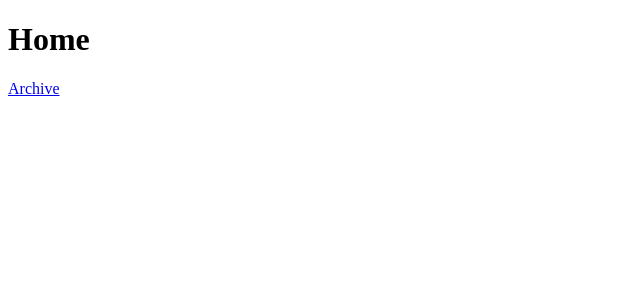
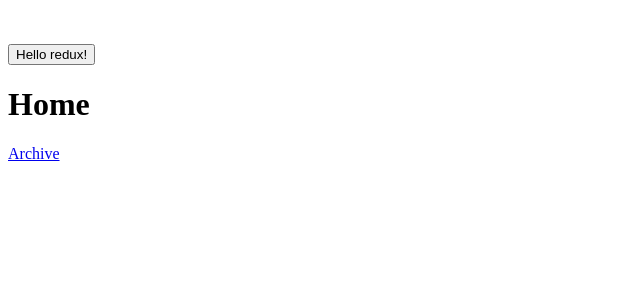
Before and after one commit to CodeVaDOs/final-fs11, a React (Create React App) app in the folder client/: page / in a window 1280 px wide. Shown: the top 300 px of the page, without its empty margins (0-640 px from the left). Built offline with nearby package versions, Linux system fonts and the light colour scheme.

Commit message:
initial redux

```diff
--- a/client/src/component/App.js
+++ b/client/src/component/App.js
@@ -1,10 +1,19 @@
 import React from 'react';
 import {renderRoutes} from 'react-router-config'
+import {connect} from 'react-redux'
+import {setHello} from '../redux/actions'
 
-const App = ({route}) => {
+const App = ({route, hello, setHello}) => {
     return (
         <div>
-            {renderRoutes(route.routes)}
+            <br/>
+            {hello}
+            <br/>
+            <button type="button" onClick={() => setHello('HELLO')}>Hello redux!</button>
+            <br/>
+            <div>
+                {renderRoutes(route.routes)}
+            </div>
         </div>
     );
 }
@@ -12,4 +21,9 @@ App.defaultProps = {
     route: null
 };
 
-export default App;
+const mapStateToProps = state => ({
+    hello: state.hello
+})
+const mapDispatchToProps = {setHello}
+
+export default connect(mapStateToProps, mapDispatchToProps)(App);
--- a/client/src/index.js
+++ b/client/src/index.js
@@ -3,12 +3,16 @@ import ReactDOM from 'react-dom';
 import {BrowserRouter} from 'react-router-dom'
 import {renderRoutes} from 'react-router-config'
 import Routes from "./Routes";
+import {Provider} from 'react-redux'
+import {store} from './redux'
 
 ReactDOM.render(
-    <BrowserRouter>
-        <div>
-            {renderRoutes(Routes)}
-        </div>
-    </BrowserRouter>,
+    <Provider store={store}>
+        <BrowserRouter>
+            <div>
+                {renderRoutes(Routes)}
+            </div>
+        </BrowserRouter>
+    </Provider>,
     document.getElementById('root')
 );
--- /dev/null
+++ b/client/src/redux/actions.js
@@ -0,0 +1,6 @@
+import {SET_HELLO} from "./types";
+
+export const setHello = payload =>({
+    type : SET_HELLO,
+    payload
+})
--- /dev/null
+++ b/client/src/redux/index.js
@@ -0,0 +1,16 @@
+import {createStore, applyMiddleware, compose} from "redux";
+import thunk from "redux-thunk";
+
+import reducers from "./reducers";
+
+const middleware = [thunk]
+const composeEnhancers = typeof window !== 'undefined'
+    ? window.__REDUX_DEVTOOLS_EXTENSION_COMPOSE__
+    : compose;
+
+const store = createStore(
+    reducers,
+    undefined,
+    composeEnhancers(applyMiddleware(...middleware))
+)
+export {store}
--- /dev/null
+++ b/client/src/redux/reducers/hello.js
@@ -0,0 +1,13 @@
+import {SET_HELLO} from "../types";
+
+const initialState = '';
+
+// eslint-disable-next-line import/no-anonymous-default-export
+export default (state = initialState, action) => {
+    switch (action.type) {
+        case SET_HELLO:
+            return action.payload;
+        default:
+            return state;
+    }
+}
--- /dev/null
+++ b/client/src/redux/reducers/index.js
@@ -0,0 +1,8 @@
+import {combineReducers} from 'redux'
+
+import hello from './hello'
+
+
+export default combineReducers({
+    hello
+})
--- /dev/null
+++ b/client/src/redux/types.js
@@ -0,0 +1 @@
+export const SET_HELLO = "SET_HELLO";
```
Also changed, not shown: client/src/redux/reducers/user/actionUser.js (added), client/src/redux/reducers/user/reduxUser.js (added).
